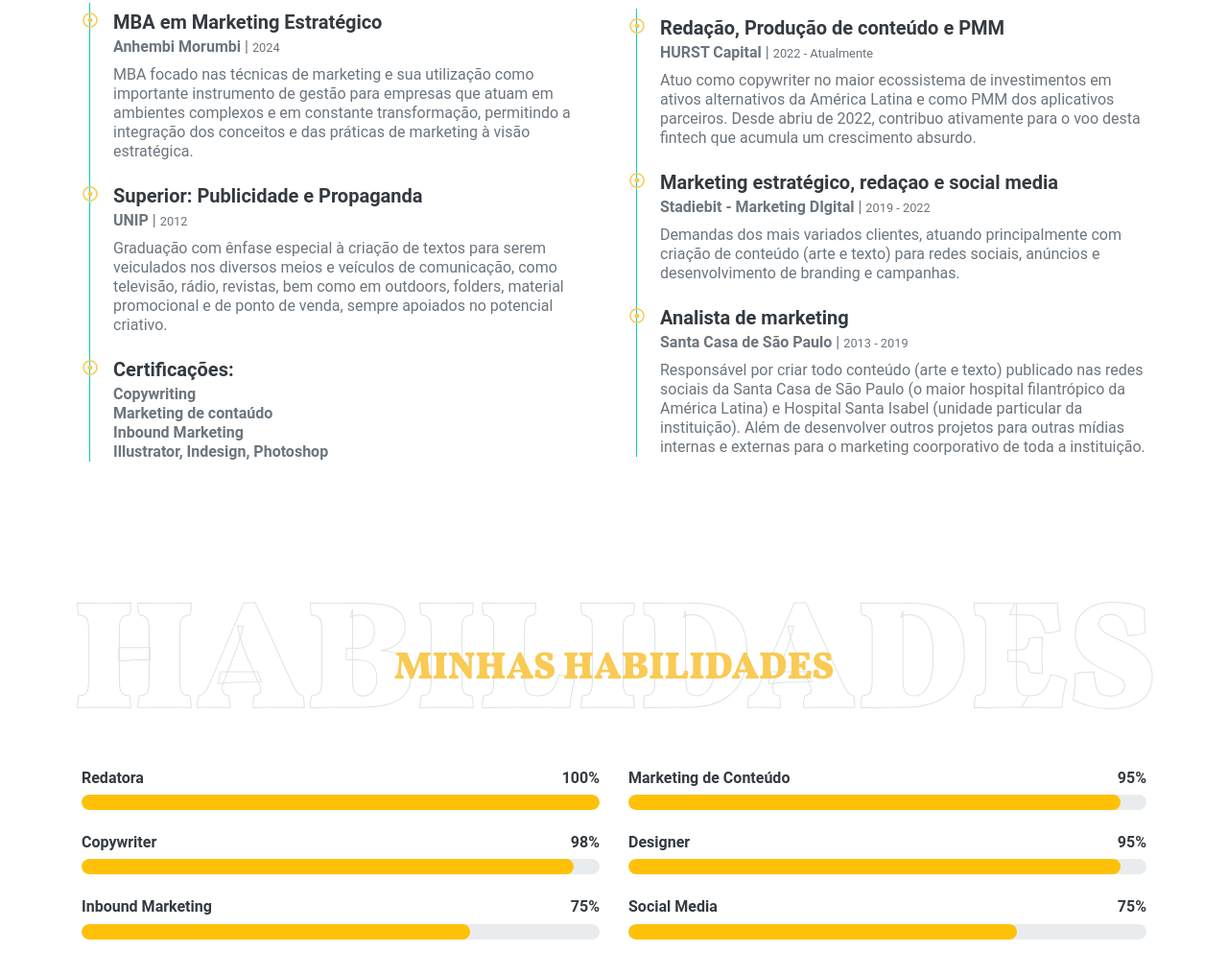
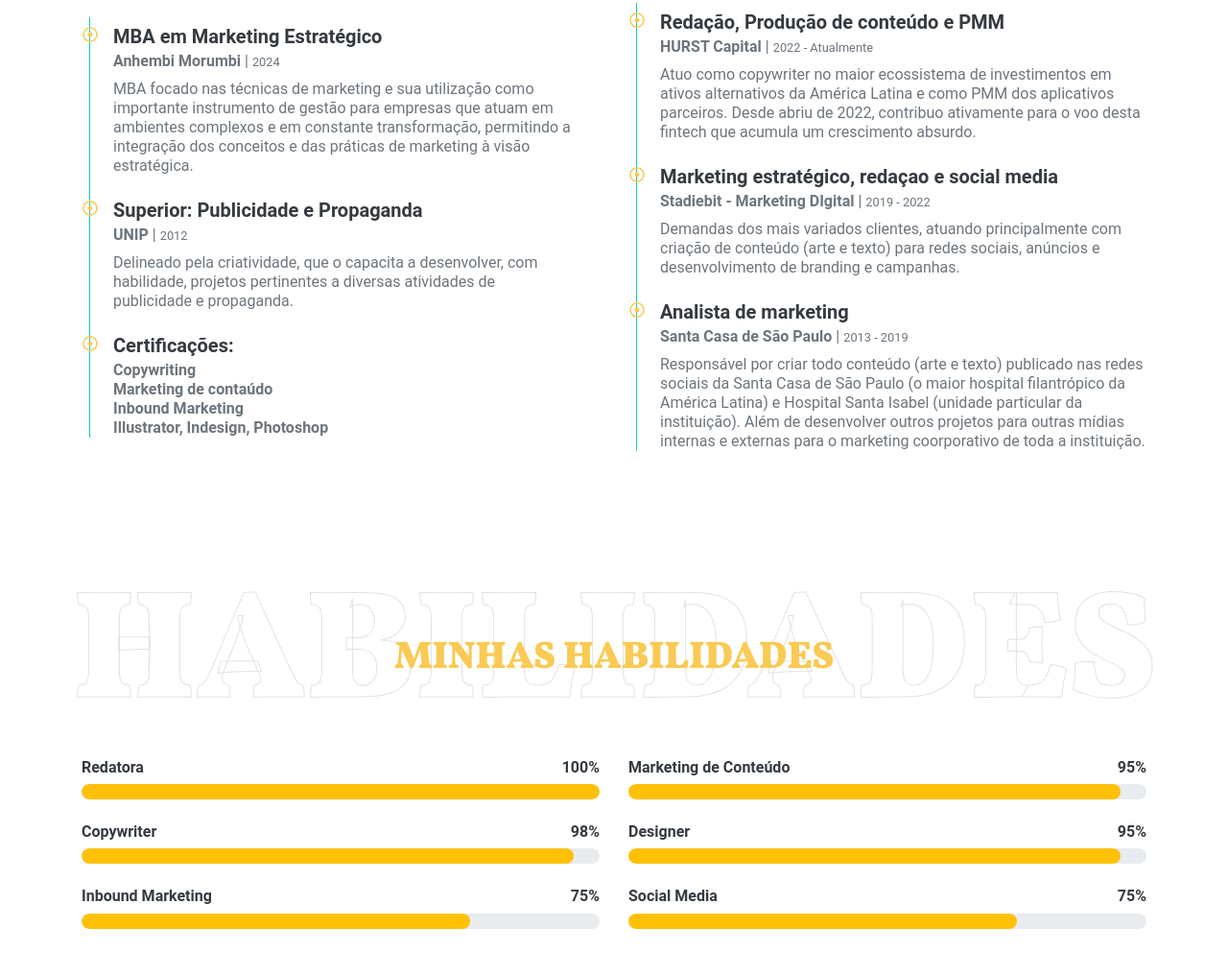
Before and after one commit to renatokhael/anne-portfolio, a plain HTML site: page index.html in a window 1280 px wide. Shown: the part 1928-2945 px from the top of the page at 96% size. Drawn offline with nearby package versions, Linux system fonts and the light colour scheme.

Commit message:
feat: add graduated text

```diff
--- a/index.html
+++ b/index.html
@@ -232,11 +232,9 @@
                   <small>2012</small>
                 </p>
                 <p>
-                  Graduação com ênfase especial à criação de textos para serem
-                  veiculados nos diversos meios e veículos de comunicação, como
-                  televisão, rádio, revistas, bem como em outdoors, folders,
-                  material promocional e de ponto de venda, sempre apoiados no
-                  potencial criativo.
+                  Delineado pela criatividade, que o capacita a desenvolver, com
+                  habilidade, projetos pertinentes a diversas atividades de
+                  publicidade e propaganda.
                 </p>
               </div>
               <div class="position-relative mb-4">
```
